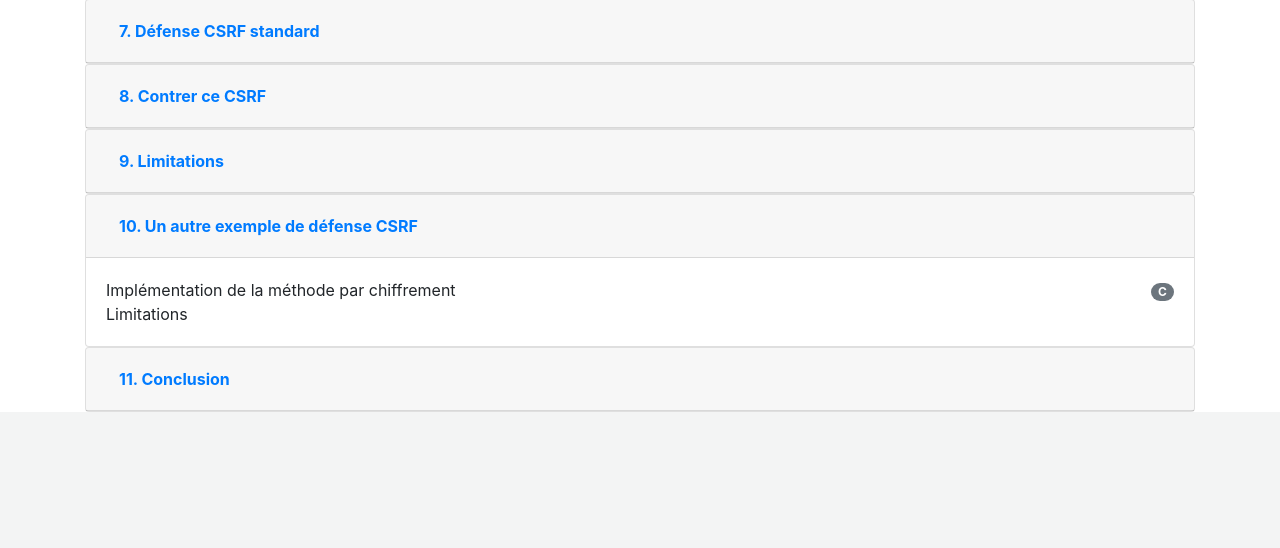
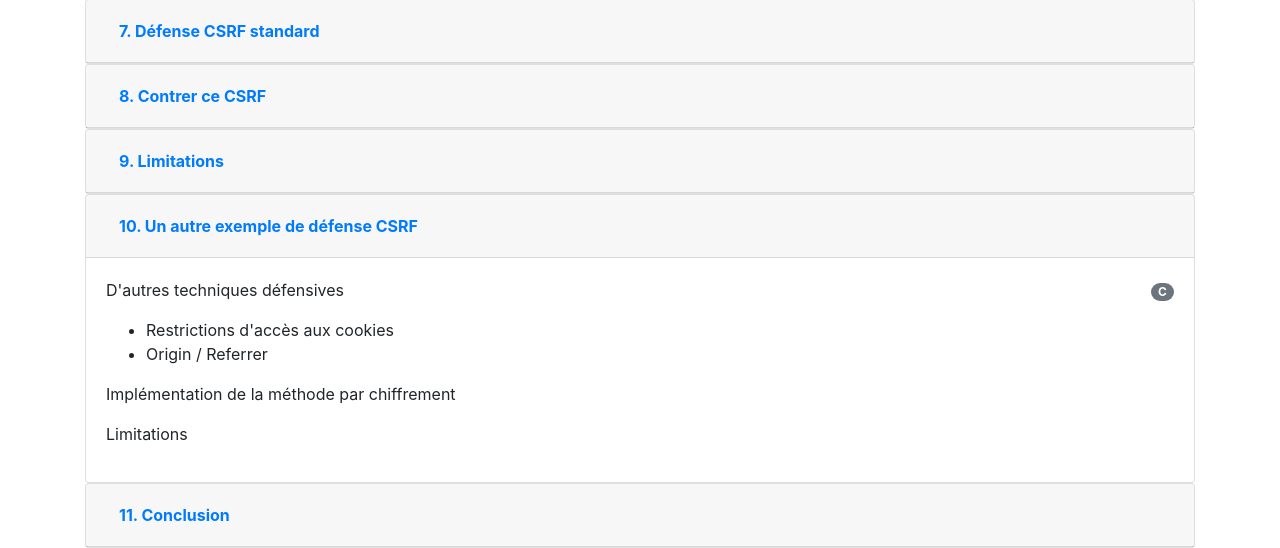
Before and after one commit to c-bertal/csrf, a Django app: page /presentation in a window 1280 px wide, after a click on "10. Un autre exemple de défense CSRF". Shown: the part 495-1043 px from the top of the page. Before the commit the page ends 907 px from the top, so only its background shows below. Run offline with Django 3.2, Linux system fonts and the light colour scheme; some libraries are stand-ins or nearby versions.

Commit message:
ouygcfhtyguihojçpàijohuvjghyuhiop

```diff
--- a/core/templates/core/post_comment.html
+++ b/core/templates/core/post_comment.html
@@ -7,14 +7,14 @@
     <br>
     <h3>Formulaire GET</h3>
     <form method="get" action="save_comment">
-        {# {% csrf_token %} #}
+        {% csrf_token %}
         <label for="body">Message : </label>
         <input type="text" name="body">
         <input type="submit" value="Créer">
     </form>
     <br>
 
-    <!--
+
     <h3>Formulaire POST</h3>
     <form method="post" action="save_comment_post">
         {# {% csrf_token %} #}
@@ -22,7 +22,7 @@
         <input type="text" name="body">
         <input type="submit" value="Créer">
     </form>
-    -->
+
 
     <!--
     <h3>Formulaire CSRF chiffré</h3>
--- a/core/templates/core/presentation.html
+++ b/core/templates/core/presentation.html
@@ -261,9 +261,14 @@
                         <div class="float-right">
                             <span class="badge badge-pill badge-secondary">C</span>
                         </div>
-                        Implémentation de la méthode par chiffrement
-                        <br>
-                        Limitations
+                        <p>D'autres techniques défensives</p>
+                        <ul>
+                            <li>Restrictions d'accès aux cookies</li>
+                            <li>Origin / Referrer</li>
+                        </ul>
+                        <p>Implémentation de la méthode par chiffrement</p>
+                        <p>Limitations</p>
+
                     </div>
                 </div>
             </div>
--- a/core/views.py
+++ b/core/views.py
@@ -34,6 +34,7 @@ def post_comment(request):
     return render(request, 'core/post_comment.html', context)
 
 
+#@csrf_protect
 @login_required
 def save_comment(request):
     # on récupere les champs
--- a/csrf/settings.py
+++ b/csrf/settings.py
@@ -41,10 +41,10 @@ INSTALLED_APPS = [
 ]
 
 MIDDLEWARE = [
-    # 'django.middleware.security.SecurityMiddleware',
+    'django.middleware.security.SecurityMiddleware',
     'django.contrib.sessions.middleware.SessionMiddleware',
     'django.middleware.common.CommonMiddleware',
-    'django.middleware.csrf.CsrfViewMiddleware',
+    #'django.middleware.csrf.CsrfViewMiddleware',
     'django.contrib.auth.middleware.AuthenticationMiddleware',
     'django.contrib.messages.middleware.MessageMiddleware',
     'django.middleware.clickjacking.XFrameOptionsMiddleware',
```
Also changed, not shown: db.old.sqlite3.
